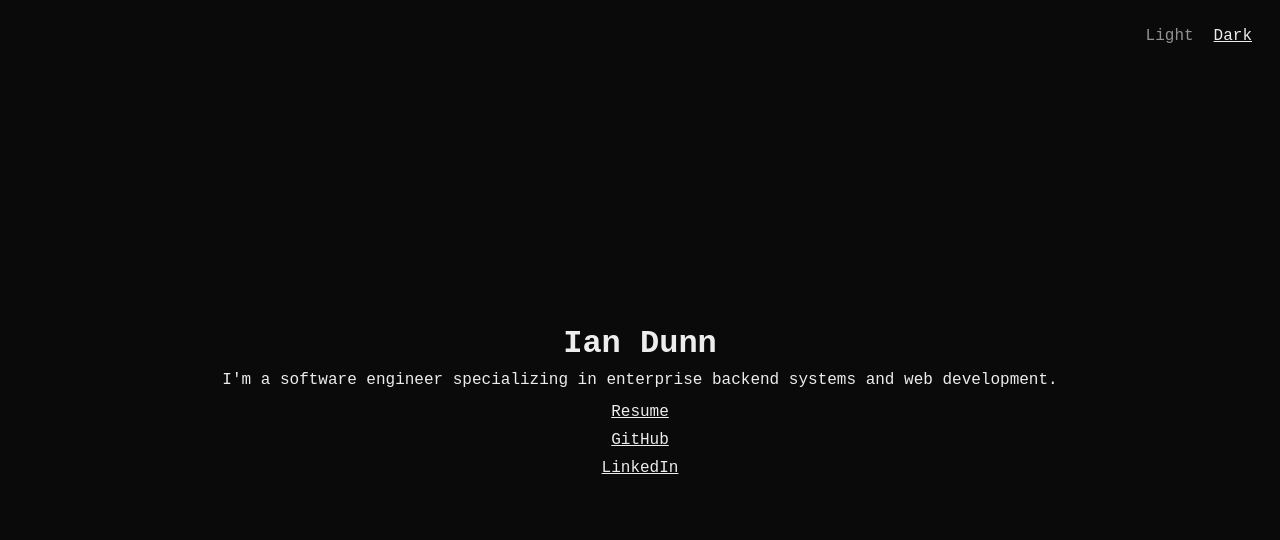
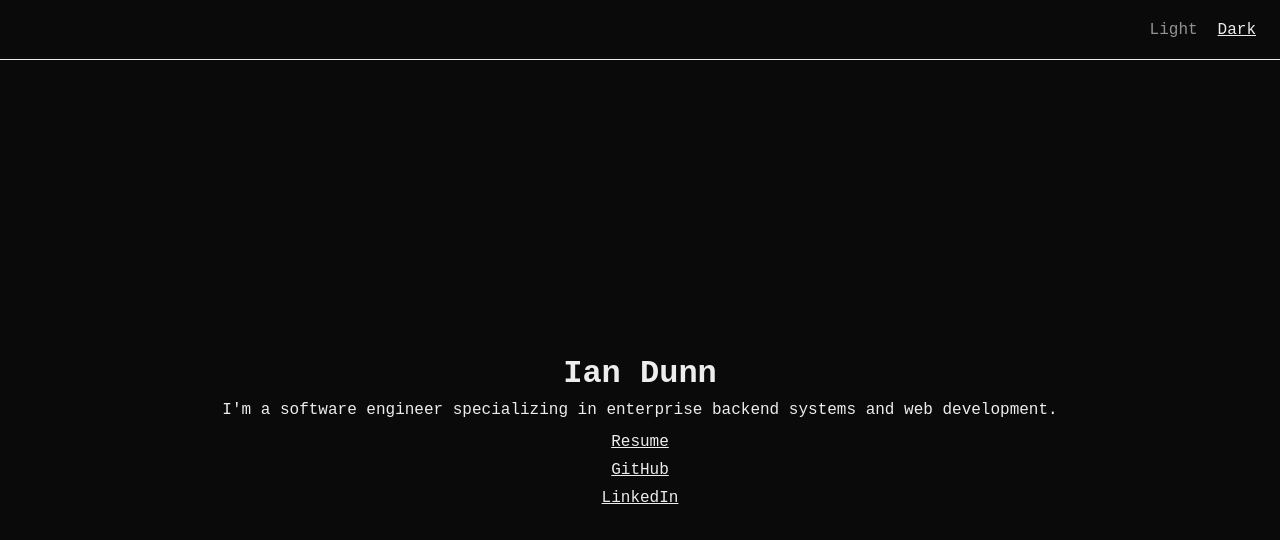
Before and after one commit to iantdunn/iantdunn, a Next.js app: page / in a window 1280 px wide. Shown: the top 540 px of the page. Built offline with nearby package versions, Linux system fonts and the light colour scheme.

Commit message:
Start navbar

```diff
--- /dev/null
+++ b/app/components/ResumeNavigation.js
@@ -0,0 +1,25 @@
+"use client";
+
+import { usePathname } from "next/navigation";
+import Link from "next/link";
+
+export default function ResumeNavigation() {
+    const pathname = usePathname();
+
+    // Only show navigation on resume pages
+    if (!pathname.startsWith("/resume")) {
+        return null;
+    }
+
+    return (
+        <div className="resume-navigation">
+            <Link href="/" className="navLink">← Home</Link>
+            {pathname === "/resume" && (
+                <Link href="/resume/pdf" className="navLink">View PDF →</Link>
+            )}
+            {pathname === "/resume/pdf" && (
+                <Link href="/resume" className="navLink">View Resume →</Link>
+            )}
+        </div>
+    );
+}
--- a/app/components/ThemeToggle.css
+++ b/app/components/ThemeToggle.css
@@ -1,8 +1,5 @@
 /* Theme toggle styles */
 .theme-toggle {
-    position: fixed;
-    top: 20px;
-    right: 20px;
     display: flex;
     gap: 4px;
 }
--- a/app/components/ThemeToggle.js
+++ b/app/components/ThemeToggle.js
@@ -19,11 +19,6 @@ export default function ThemeToggle() {
         setTheme(savedTheme);
         applyTheme(savedTheme);
     }, []);
-
-    // Don't show theme toggle on resume page
-    if (pathname === "/resume/pdf") {
-        return null;
-    }
 
     const handleThemeChange = (newTheme) => {
         setTheme(newTheme);
--- a/app/globals.css
+++ b/app/globals.css
@@ -35,9 +35,50 @@ body {
   text-align: center;
   min-height: 100vh;
   display: flex;
+  flex-direction: column;
+}
+
+.navbar {
+  width: 100%;
+  padding: 1rem;
+  display: flex;
+  justify-content: center;
+  align-items: center;
+  border-bottom: 1px solid var(--foreground);
+  border-opacity: 0.1;
+  min-height: 60px;
+  position: relative;
+}
+
+.navbar-left {
+  position: absolute;
+  left: 1rem;
+}
+
+.navbar-right {
+  position: absolute;
+  right: 1rem;
+}
+
+.resume-navigation {
+  display: flex;
+  gap: 1rem;
+}
+
+main {
+  flex: 1;
+  display: flex;
+  flex-direction: column;
   align-items: center;
   justify-content: center;
   padding: 2rem;
+}
+
+/* Resume page should be left-aligned and not centered */
+main.resume-page {
+  align-items: flex-start;
+  justify-content: flex-start;
+  margin: 0 auto;
 }
 
 h1 {
@@ -70,3 +111,25 @@ hr {
 a {
   text-decoration: underline;
 }
+
+a:hover {
+  opacity: 0.7;
+}
+
+.navigation {
+  display: flex;
+  justify-content: space-between;
+  margin-top: 1rem;
+  margin-bottom: 1rem;
+}
+
+.navLink {
+  text-decoration: underline;
+  color: var(--foreground);
+  font-family: inherit;
+  transition: opacity 0.2s ease;
+}
+
+.navLink:hover {
+  opacity: 0.7;
+}
--- a/app/layout.js
+++ b/app/layout.js
@@ -1,5 +1,6 @@
 import "./globals.css";
 import ThemeToggle from "./components/ThemeToggle";
+import ResumeNavigation from "./components/ResumeNavigation";
 
 export const metadata = {
   title: "Ian Dunn",
@@ -23,7 +24,14 @@ export default function RootLayout({ children }) {
         />
       </head>
       <body className="antialiased">
-        <ThemeToggle />
+        <nav className="navbar">
+          <div className="navbar-left">
+            <ResumeNavigation />
+          </div>
+          <div className="navbar-right">
+            <ThemeToggle />
+          </div>
+        </nav>
         {children}
       </body>
     </html>
--- a/app/resume/page.js
+++ b/app/resume/page.js
@@ -25,7 +25,7 @@ export default async function ResumePage() {
     const markdown = await getMarkdown();
 
     return (
-        <main className={styles.resumeContainer}>
+        <main className={`resume-page ${styles.resumeContainer}`}>
             <ReactMarkdown>
                 {markdown}
             </ReactMarkdown>
--- a/app/resume/pdf/page.js
+++ b/app/resume/pdf/page.js
@@ -1,9 +1,9 @@
 export default function ResumePage() {
     return (
-        <div style={{ width: '100vw', height: '100vh', margin: 0, padding: 0 }}>
+        <div style={{ width: '100vw', height: 'calc(100vh - 80px)', margin: 0, padding: 0 }}>
             <iframe
                 src="https://cdn.jsdelivr.net/gh/iantdunn/resume/Ian_Dunn_Resume.pdf"
-                style={{ width: '100%', height: '100vh' }}
+                style={{ width: '100%', height: '100%' }}
             />
         </div>
     );
--- a/app/resume/resume.module.css
+++ b/app/resume/resume.module.css
@@ -17,6 +17,8 @@
     border-bottom: 2px solid var(--foreground);
     margin-top: 1rem;
     margin-bottom: 0.5rem;
+    width: 100%;
+    display: block;
 }
 
 .resumeContainer h3 {
```
